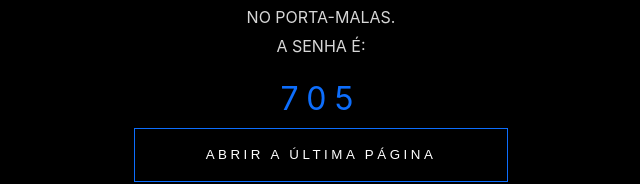
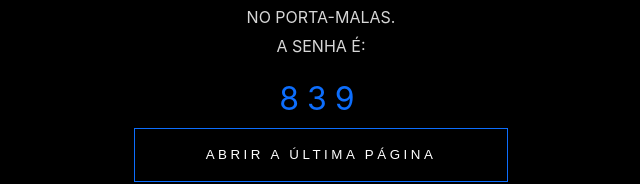
Before and after one commit to LarissaBCarv/capitulo-5, a React (Vite) app: page /presente in a window 1280 px wide. Shown: the part 609-793 px from the top of the page, without its empty margins (319-959 px from the left). Built offline with nearby package versions, Linux system fonts and the light colour scheme.

Commit message:
Mudança de pista

```diff
--- a/src/pages/Presente/Presente.jsx
+++ b/src/pages/Presente/Presente.jsx
@@ -42,7 +42,7 @@ export default function Presente() {
           <br />
           A SENHA É:
           <br />
-          <span className="password">705</span>
+          <span className="password">839</span>
           <br />
         </>
       }
```
